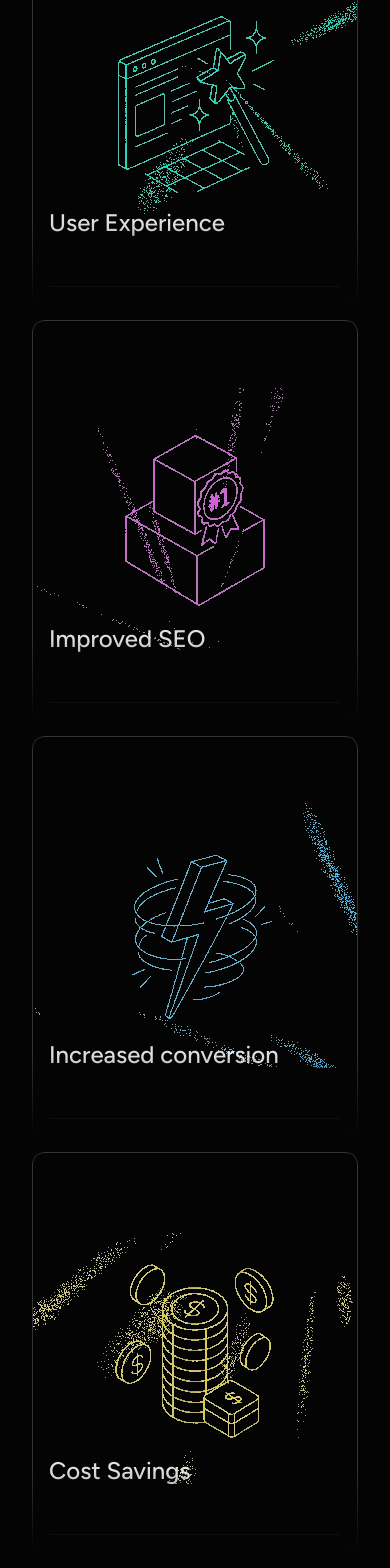
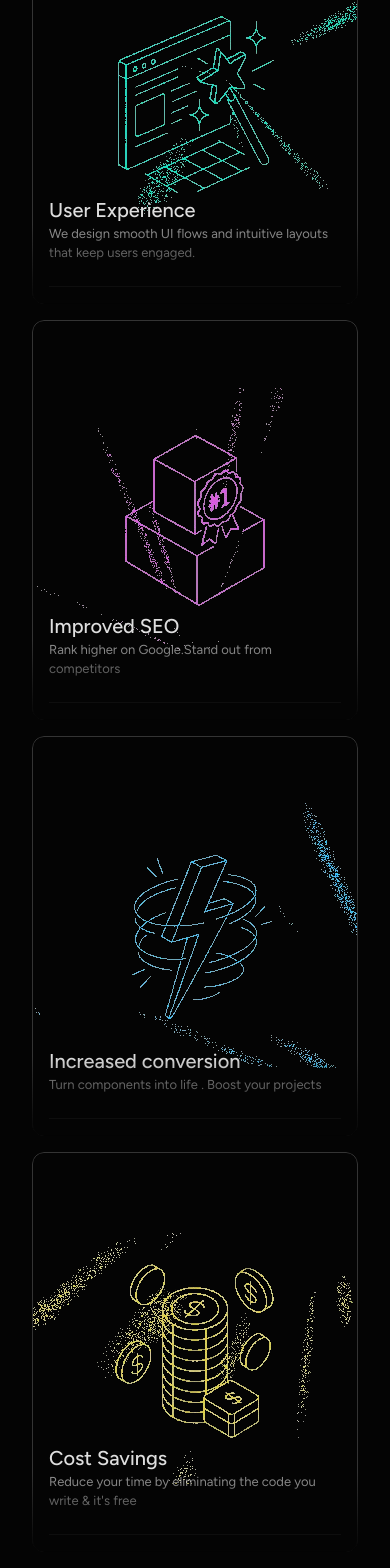
Before and after one commit to EnisZekiqi/Reactify, a React (Vite) app: page / in a window 390 px wide. Shown: the part 1004-2572 px from the top of the page. Built offline with nearby package versions, Linux system fonts and the light colour scheme; a web font is replaced by a local one.

Commit message:
improved card UX on responsivness

```diff
--- a/src/components/WhyUs.jsx
+++ b/src/components/WhyUs.jsx
@@ -67,9 +67,9 @@ const WhyUs = () => {
       hover: { y: -30, transition: { duration: 0.4 } },
     }}
   >
-    <h1 className="text-2xl font-medium"> User Experience</h1>
+    <h1 className="text-xl sm:text-2xl font-medium"> User Experience</h1>
     <motion.p
-      className="text-white/60 text-sm mt-2"
+      className="text-white/60 text-sm mt-2 hidden sm:block"
       variants={{
         initial: { opacity: 0, y: 20 },
         hover: { opacity: 1, y: 0, transition: { duration: 0.3, delay: 0.1 } },
@@ -77,6 +77,7 @@ const WhyUs = () => {
     >
       We design smooth UI flows and intuitive layouts that keep users engaged.
                 </motion.p>
+                <p className="block sm:hidden text-white/60 text-[13px] mb-6">   We design smooth UI flows and intuitive layouts that keep users engaged.</p>
 
   </motion.div>
 </motion.div>
@@ -114,9 +115,9 @@ const WhyUs = () => {
       hover: { y: -30, transition: { duration: 0.4 } },
     }}
   >
-    <h1 className="text-2xl font-medium">Improved SEO</h1>
+    <h1 className="text-xl sm:text-2xl font-medium">Improved SEO</h1>
     <motion.p
-      className="text-white/60 text-sm mt-2"
+      className="text-white/60 text-sm mt-2 hidden sm:block"
       variants={{
         initial: { opacity: 0, y: 20 },
         hover: { opacity: 1, y: 0, transition: { duration: 0.3, delay: 0.1 } },
@@ -124,6 +125,7 @@ const WhyUs = () => {
     >
       Rank higher on Google.Stand out from competitors
     </motion.p>
+    <p className="block text-white/60 text-[13px] mb-6 sm:hidden">Rank higher on Google.Stand out from competitors</p>
   </motion.div>
 </motion.div>
                         <motion.div
@@ -158,16 +160,17 @@ const WhyUs = () => {
       hover: { y: -30, transition: { duration: 0.4 } },
     }}
   >
-    <h1 className="text-2xl font-medium">Increased conversion</h1>
+    <h1 className="text-xl sm:text-2xl font-medium">Increased conversion</h1>
     <motion.p
-      className="text-white/60 text-sm mt-2"
+      className="text-white/60 text-sm mt-2 hidden sm:block"
       variants={{
         initial: { opacity: 0, y: 20 },
         hover: { opacity: 1, y: 0, transition: { duration: 0.3, delay: 0.1 } },
       }}
     >
       Turn components into life . Boost your projects
-    </motion.p>
+                </motion.p>
+     <p className="block text-white/60 text-[13px] mb-6 sm:hidden"> Turn components into life . Boost your projects</p>
   </motion.div>
 </motion.div>
                          <motion.div
@@ -202,16 +205,18 @@ const WhyUs = () => {
       hover: { y: -30, transition: { duration: 0.4 } },
     }}
   >
-    <h1 className="text-2xl font-medium">Cost Savings</h1>
+    <h1 className="text-xl sm:text-2xl font-medium">Cost Savings</h1>
     <motion.p
-      className="text-white/60 text-sm mt-2"
+      className="text-white/60 text-sm mt-2 hidden sm:block"
       variants={{
         initial: { opacity: 0, y: 20 },
         hover: { opacity: 1, y: 0, transition: { duration: 0.3, delay: 0.1 } },
       }}
     >
-      Reduce your time by eliminating the code you write
-    </motion.p>
+      Reduce your time by eliminating the code you write & it's free
+                </motion.p>
+    <p className="block text-white/60 text-[13px] mb-6 sm:hidden"> Reduce your time by eliminating the code you write & it's free</p>
+
   </motion.div>
 </motion.div>
                      </motion.div>
```
